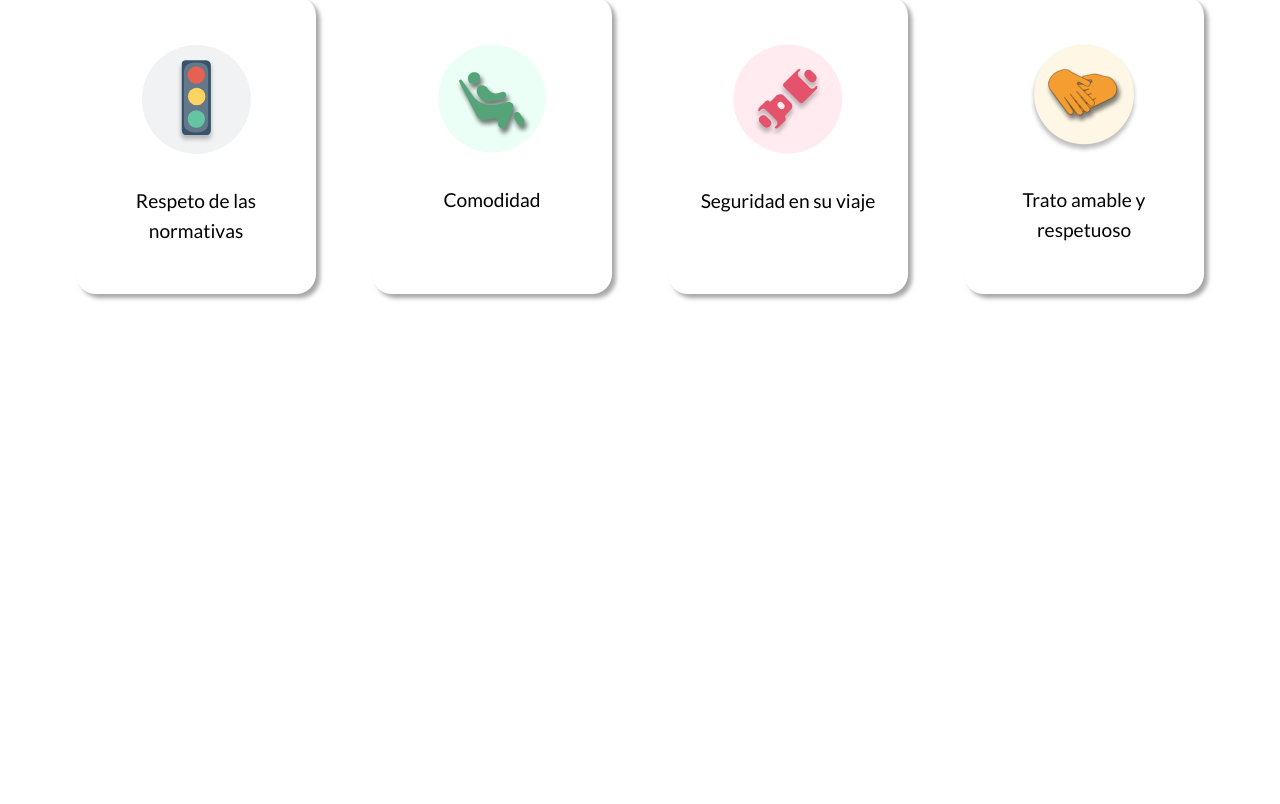
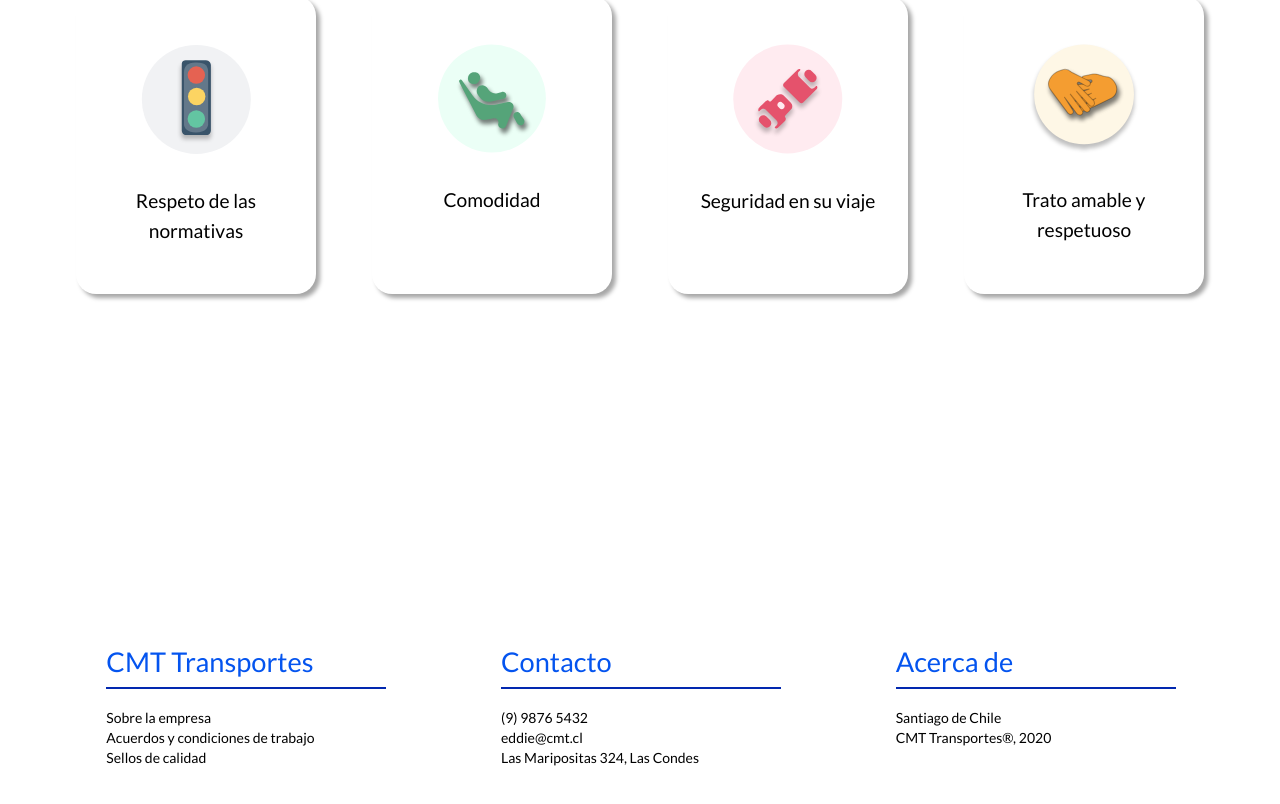
Before and after one commit to FlameTeam/CMATransportesWebPage, a React (Create React App) app: page / in a window 1280 px wide. Shown: the part 1156-1960 px from the top of the page. Before the commit the page ends 1626 px from the top, so only its background shows below. Built offline with nearby package versions, Linux system fonts and the light colour scheme.

Commit message:
footer and Link validation

```diff
--- a/src/App.js
+++ b/src/App.js
@@ -1,6 +1,7 @@
 import React from "react";
 import Services from "./components/Services";
 import QualitySeals from "./components/QualitySeals";
+import Footer from "./components/Footer";
 
 import { ThemeProvider } from "@material-ui/core/styles";
 import { theme } from "./resources/materialUITheme";
@@ -10,6 +11,7 @@ const App = () => {
     <ThemeProvider theme={theme}>
       <Services backgroundSection="blue" />
       <QualitySeals backgroundSection="white" />
+      <Footer backgroundSection="white" />
     </ThemeProvider>
   );
 };
--- /dev/null
+++ b/src/components/Footer.js
@@ -0,0 +1,31 @@
+import React from "react";
+import PropTypes from "prop-types";
+
+import FooterColumn from "./subcomponents/FooterColumn";
+import { footerColumnData } from "../resources/data/footerColumnData";
+
+import useStyles from "../resources/styles/sectionsStyles";
+import { selectStyle } from "../functions/functions";
+
+import { Box, Grid } from "@material-ui/core";
+
+const Footer = ({ backgroundSection }) => {
+  const classes = useStyles();
+  const sectionStyle = selectStyle(backgroundSection, classes);
+
+  return (
+    <Box className={sectionStyle}>
+      <Grid container justify="space-around">
+        {footerColumnData.map((card, i) => {
+          return <FooterColumn key={i} card={card} />;
+        })}
+      </Grid>
+    </Box>
+  );
+};
+
+Footer.propTypes = {
+  backgroundSection: PropTypes.string.isRequired,
+};
+
+export default Footer;
--- /dev/null
+++ b/src/components/subcomponents/FooterColumn.js
@@ -0,0 +1,52 @@
+import React from "react";
+import PropTypes from "prop-types";
+
+import useStyles from "../../resources/styles/subcomponents/footerColumnStyle";
+import { Grid, Typography } from "@material-ui/core";
+import Modal from "./Modal";
+
+const FooterColumn = ({ card }) => {
+  const mainClasses = useStyles();
+  const informations = card.information;
+
+  return (
+    <Grid
+      item
+      xs={12}
+      sm={4}
+      md={4}
+      lg={4}
+      container
+      direction="column"
+      className={mainClasses.background}
+    >
+
+      <Typography variant="h2" color="textPrimary" align="left">
+        {card.title}
+      </Typography>
+
+      <hr className={mainClasses.line} />
+
+      {informations.map(function(information, i) {
+        return (
+            <Modal key={i} information={information} />
+        );
+      })}
+
+    </Grid>
+  );
+};
+
+FooterColumn.propTypes = {
+    card: PropTypes.shape({
+      title: PropTypes.string.isRequired,
+      information: PropTypes.arrayOf(
+        PropTypes.shape({
+          subtitle: PropTypes.string.isRequired,
+          info: PropTypes.string.isRequired,
+        })
+      )
+    }),
+  };
+
+export default FooterColumn;
--- /dev/null
+++ b/src/components/subcomponents/Modal.js
@@ -0,0 +1,52 @@
+import React, { useState } from 'react';
+// eslint-disable-next-line
+import { makeStyles, Modal, Backdrop, Fade, Link, Typography } from '@material-ui/core';
+import useStyles from "../../resources/styles/subcomponents/modalStyles";
+
+export default function TransitionsModal({ information }) {
+  const classes = useStyles();
+  const [open, setOpen] = useState(false);
+
+  const handleOpen = (event) => {
+    event.preventDefault();
+    setOpen(true);
+  };
+
+  const handleClose = () => {
+    setOpen(false);
+  };
+
+  const component=information.info?(
+    <Link href="#" variant="body2" color="inherit" onClick={handleOpen}>
+        {information.subtitle}
+    </Link>
+  ):(
+    <Typography variant="body2" align="left">
+        {information.subtitle}
+    </Typography>)
+
+  return (
+    <div>
+        {component}
+        <Modal
+            aria-labelledby="transition-modal-title"
+            aria-describedby="transition-modal-description"
+            className={classes.modal}
+            open={open}
+            onClose={handleClose}
+            closeAfterTransition
+            BackdropComponent={Backdrop}
+            BackdropProps={{
+            timeout: 500,
+            }}
+        >
+            <Fade in={open}>
+            <div className={classes.paper}>
+                <h2 id="transition-modal-title">{information.info}</h2>
+                <p id="transition-modal-description">react-transition-group animates me.</p>
+            </div>
+            </Fade>
+        </Modal>
+        </div>
+    );
+}
--- /dev/null
+++ b/src/resources/data/footerColumnData.js
@@ -0,0 +1,49 @@
+export const footerColumnData = [
+  {
+    title: "CMT Transportes",
+    information: [
+      {
+        subtitle: "Sobre la empresa",
+        info: "Lorem Ipsum is simply dummy text of the printing and typesetting industry. Lorem Ipsum has been the industry's standard dummy text ever since the 1500s, when an unknown printer took a galley of type and scrambled it to make a type specimen book. It has survived not only five centuries, but also the leap into electronic typesetting, remaining essentially unchanged. It was popularised in the 1960s with the release of Letraset sheets containing Lorem Ipsum passages, and more recently with desktop publishing software like Aldus PageMaker including versions of Lorem Ipsum.",
+      },
+      {
+        subtitle: "Acuerdos y condiciones de trabajo",
+        info: "",
+      },
+      {
+        subtitle: "Sellos de calidad",
+        info: "",
+      }
+    ],
+  },
+  {
+    title: "Contacto",
+    information: [
+      {
+        subtitle: "(9) 9876 5432",
+        info: "",
+      },
+      {
+        subtitle: "eddie@cmt.cl",
+        info: "",
+      },
+      {
+        subtitle: "Las Maripositas 324, Las Condes",
+        info: "",
+      }
+    ],
+  },
+  {
+    title: "Acerca de",
+    information: [
+      {
+        subtitle: "Santiago de Chile",
+        info: "",
+      },
+      {
+        subtitle: "CMT Transportes®, 2020",
+        info: "",
+      }
+    ],
+  }
+];
--- a/src/resources/materialUITheme.js
+++ b/src/resources/materialUITheme.js
@@ -98,4 +98,21 @@ export const theme = createMuiTheme({
       },
     },
   },
+
+  body2: {
+    color: "#000000",
+
+    [breakpoints.up("xs")]: {
+      fontSize: "1em",
+    },
+    [breakpoints.up("sm")]: {
+      fontSize: "1em",
+    },
+    [breakpoints.up("md")]: {
+      fontSize: "1em",
+    },
+    [breakpoints.up("lg")]: {
+      fontSize: "1em",
+    },
+  },
 });
--- /dev/null
+++ b/src/resources/styles/subcomponents/footerColumnStyle.js
@@ -0,0 +1,45 @@
+import { makeStyles } from "@material-ui/core/styles";
+
+const useStyles = makeStyles((theme) => ({
+  background: {
+
+    [theme.breakpoints.up("xs")]: {
+      padding: "3em 1em",
+      maxWidth: "220px",
+      marginTop:"1em",
+      margin:"1em",
+
+    },
+    [theme.breakpoints.up("sm")]: {
+        maxWidth: "300px",
+        minWidth:"220px",
+        margin:"1.2em",
+    },
+    [theme.breakpoints.up("md")]: {
+      maxWidth: "310px",
+      minWidth:"200px",
+      margin:"auto",
+    },
+    [theme.breakpoints.up("lg")]: {
+      maxWidth: "310px",
+      minWidth:"240px",
+      margin:"1em",
+      marginTop: "3em",
+    },
+  },
+
+  line: {
+    border: "1px solid #0228AF",
+    background: "#0228AF",
+    width:"100%",
+
+    [theme.breakpoints.up("xs")]: {
+      marginBottom: "1.2em",
+    },
+    [theme.breakpoints.up("sm")]: {},
+    [theme.breakpoints.up("md")]: {},
+    [theme.breakpoints.up("lg")]: {},
+  },
+}));
+
+export default useStyles;
--- /dev/null
+++ b/src/resources/styles/subcomponents/modalStyles.js
@@ -0,0 +1,17 @@
+import { makeStyles } from "@material-ui/core/styles";
+
+const useStyles = makeStyles((theme) => ({
+    modal: {
+        display: 'flex',
+        alignItems: 'center',
+        justifyContent: 'center',
+      },
+      paper: {
+        backgroundColor: theme.palette.background.paper,
+        border: '2px solid #000',
+        boxShadow: theme.shadows[5],
+        padding: theme.spacing(2, 4, 3),
+      },
+}));
+
+export default useStyles;
```
